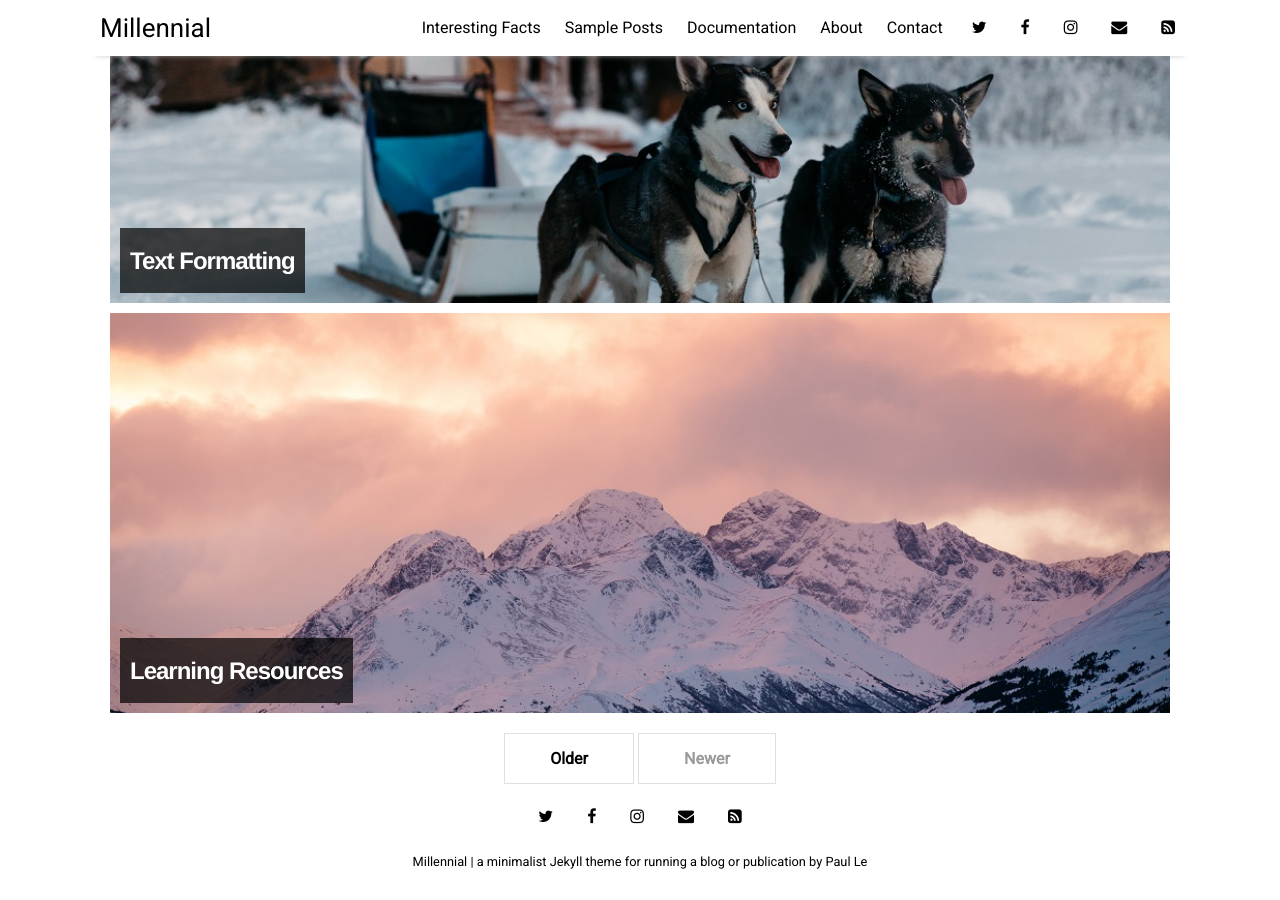
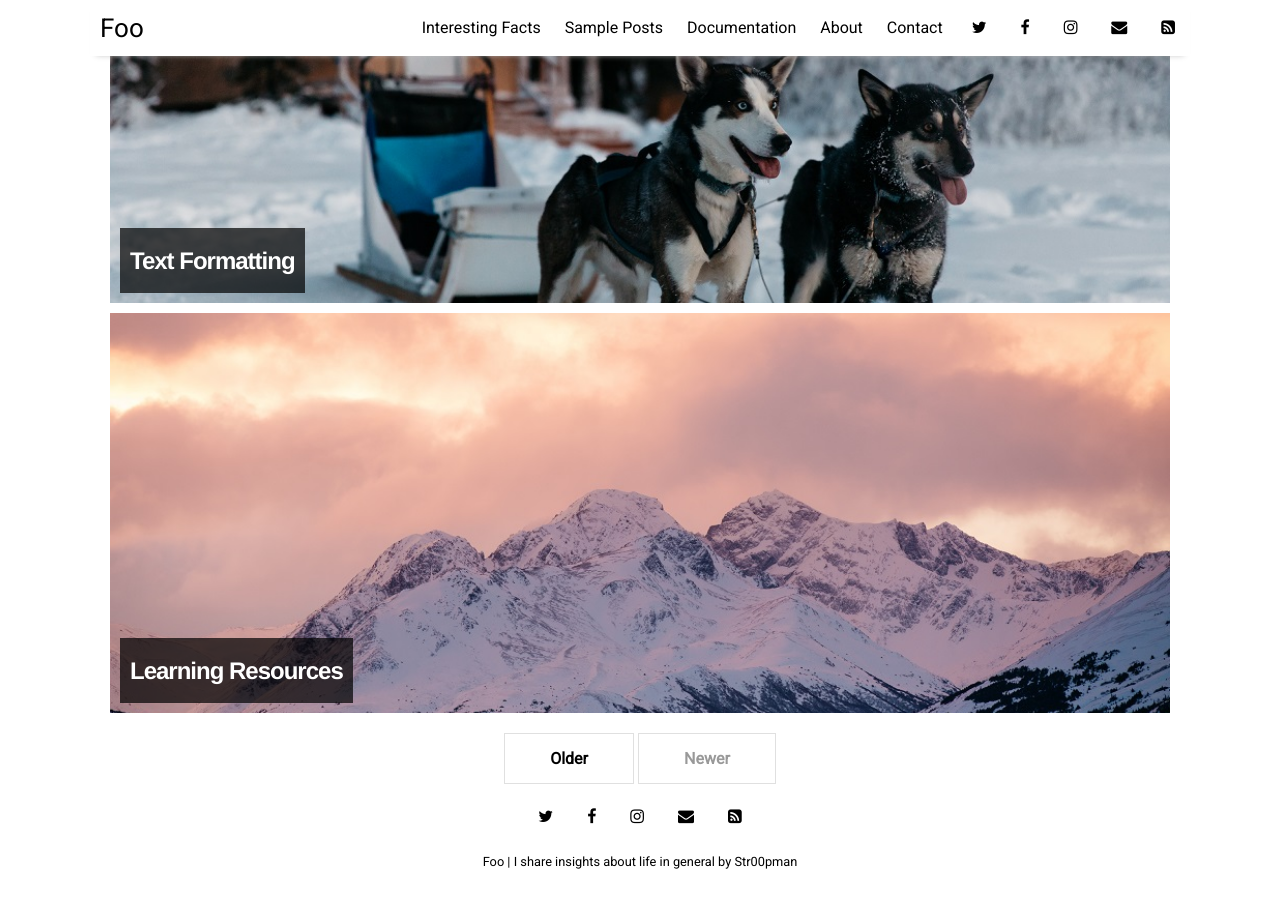
Before and after one commit to str00pman/str00pman.github.io, a Jekyll site: the page built from index.html, in a window 1280 px wide and 900 px high, scrolled down 1398 px. Built offline with Jekyll 4.4.1, drawn with Linux system fonts in a browser that asks for light colours; nearby versions of some CDN libraries; the list of posts is cut into pages by our own code.

Commit message:
Update _config.yml

```diff
--- a/_config.yml
+++ b/_config.yml
@@ -10,9 +10,10 @@ permalink:           /:title
 plugins:             [jekyll-paginate, jekyll-sitemap, jekyll-feed, jekyll-seo-tag]
 
 # Customise atom feed settings (this is where Jekyll-Feed gets configuration information)
-title:		           "Millennial"
-description:	       "a minimalist Jekyll theme for running a blog or publication"
-author:              "Paul Le"
+title:		           "Foo"
+description:	       "I share insights about life in general"
+author:              "Str00pman"
+hide_related_posts:  true
 
 # RSS 2.0 can be used instead of Atom by uncommenting following two lines
 #feed:
```
